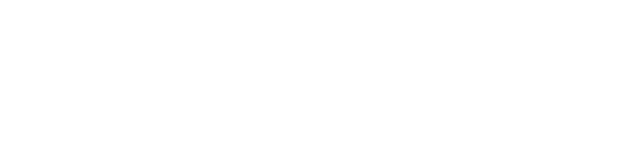
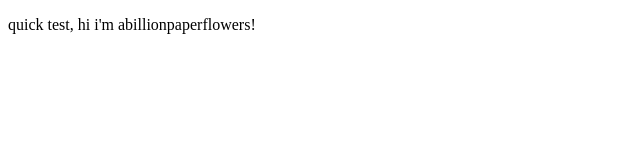
Before and after one commit to abillionshiningstars/abillionshiningstars.github.io, a plain HTML site: page index.html in a window 1280 px wide. Shown: the whole page, without its empty margins (0-640 px from the left). Drawn offline with Linux system fonts and the light colour scheme.

Commit message:
Update index.html

```diff
--- a/index.html
+++ b/index.html
@@ -6,6 +6,7 @@
 
         </div>
     </div>
+    <p>quick test, hi i'm abillionpaperflowers!</p>
 </body>
 
 </html>
```
